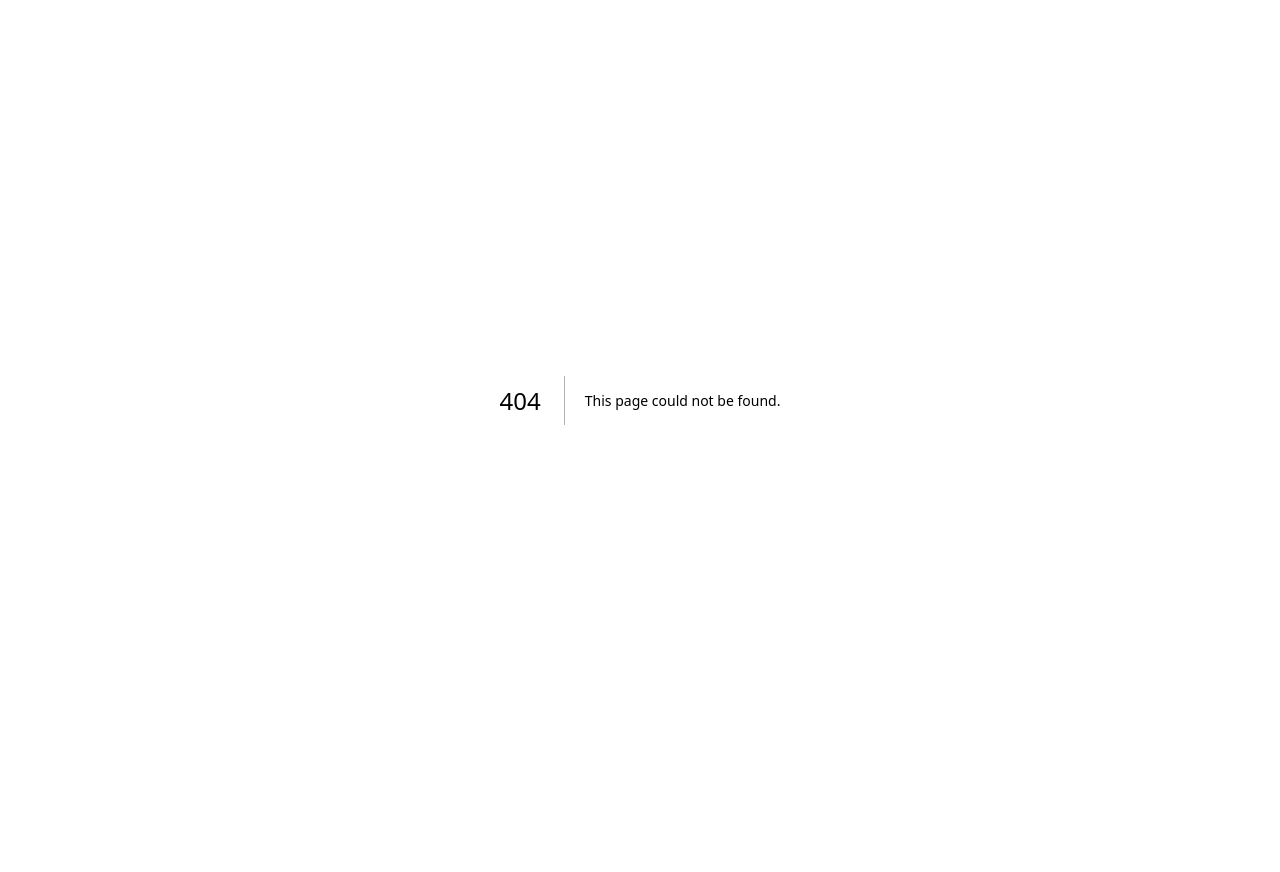
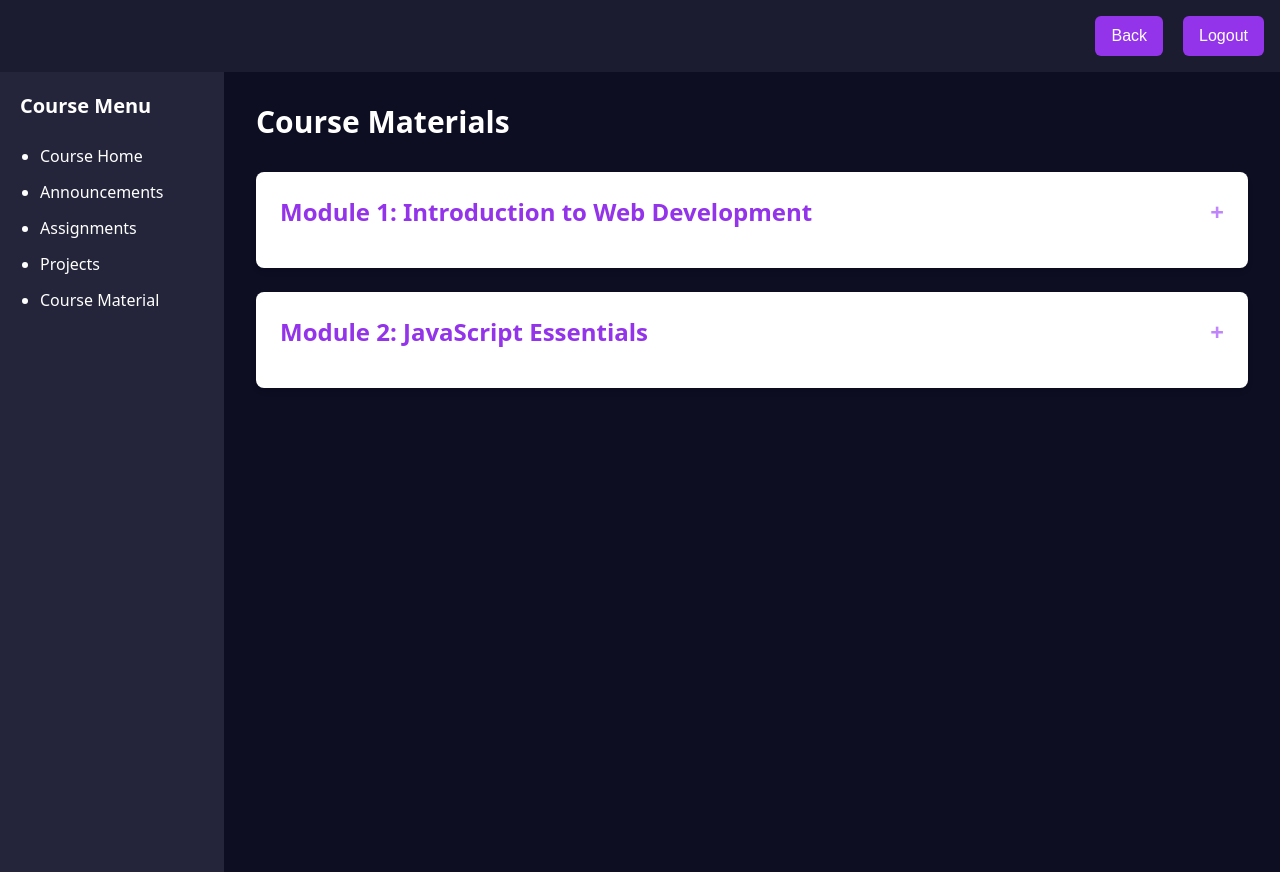
Before and after one commit to theAnuragMishra/aura-tracker, a Next.js app: page /course_material in a window 1280 px wide. Before the commit this address had no page. Before the commit the page ends 800 px from the top, so only its background shows below. Built offline with nearby package versions, Linux system fonts and the light colour scheme.

Commit message:
add course_material page and change login signup page

```diff
--- a/app/course/page.tsx
+++ b/app/course/page.tsx
@@ -1,5 +1,6 @@
 "use client";
 import { FC } from "react";
+import Link from "next/link";
 import Header from "../components/Header2";
 
 interface Announcement {
@@ -85,6 +86,9 @@ const CoursePage: FC = () => {
             <li className="mb-2 pl-1">
               <a href="#projects">Projects</a>
             </li>
+            <li className="mb-2 pl-1">
+              <Link href="/course_material">Course Material</Link>
+            </li>
           </ul>
         </aside>
 
--- /dev/null
+++ b/app/course_material/page.tsx
@@ -0,0 +1,200 @@
+"use client";
+import { FC, useState } from "react";
+import Header from "../components/Header2";
+
+interface Resource {
+  id: number;
+  title: string;
+  type: "Lecture Note" | "Video" | "External Link";
+  link: string;
+}
+
+interface Chapter {
+  id: number;
+  title: string;
+  resources: Resource[];
+}
+
+interface Module {
+  id: number;
+  title: string;
+  chapters: Chapter[];
+}
+
+const modules: Module[] = [
+  {
+    id: 1,
+    title: "Module 1: Introduction to Web Development",
+    chapters: [
+      {
+        id: 1,
+        title: "Chapter 1: Basics of HTML",
+        resources: [
+          {
+            id: 1,
+            title: "Lecture Notes",
+            type: "Lecture Note",
+            link: "/notes/html-basics.pdf",
+          },
+          {
+            id: 2,
+            title: "Intro to HTML Video",
+            type: "Video",
+            link: "https://youtu.be/dQw4w9WgXcQ",
+          },
+        ],
+      },
+      {
+        id: 2,
+        title: "Chapter 2: Basics of CSS",
+        resources: [
+          {
+            id: 3,
+            title: "CSS Basics",
+            type: "Lecture Note",
+            link: "/notes/css-basics.pdf",
+          },
+        ],
+      },
+    ],
+  },
+  {
+    id: 2,
+    title: "Module 2: JavaScript Essentials",
+    chapters: [],
+  },
+];
+
+const CourseMaterial: FC = () => {
+  const [expandedModule, setExpandedModule] = useState<number | null>(null);
+  const [expandedChapter, setExpandedChapter] = useState<number | null>(null);
+
+  return (
+    <>
+      <Header />
+      <div className="flex min-h-screen bg-[#0d0e22] font-sans text-gray-200">
+        <aside className="w-56 bg-[#24253a] p-5 text-white">
+          <h2 className="text-xl font-semibold mb-6">Course Menu</h2>
+          <ul className="list-disc pl-5 space-y-3 text-base">
+            <li>
+              <a href="/course" className="hover:text-purple-400">
+                Course Home
+              </a>
+            </li>
+            <li>
+              <a href="#announcements" className="hover:text-purple-400">
+                Announcements
+              </a>
+            </li>
+            <li>
+              <a href="#assignments" className="hover:text-purple-400">
+                Assignments
+              </a>
+            </li>
+            <li>
+              <a href="#projects" className="hover:text-purple-400">
+                Projects
+              </a>
+            </li>
+            <li>
+              <a href="/course_material" className="hover:text-purple-400">
+                Course Material
+              </a>
+            </li>
+          </ul>
+        </aside>
+
+        <main className="flex-1 p-8 overflow-y-auto">
+          <h1 className="text-3xl font-bold text-white mb-8">
+            Course Materials
+          </h1>
+
+          {modules.length === 0 ? (
+            <p className="text-center text-gray-500">
+              No material available for this course.
+            </p>
+          ) : (
+            modules.map((module) => (
+              <div
+                key={module.id}
+                className="bg-white p-6 rounded-lg shadow-md mb-6"
+              >
+                <h2
+                  className="text-2xl font-semibold text-purple-600 mb-4 cursor-pointer"
+                  onClick={() =>
+                    setExpandedModule(
+                      expandedModule === module.id ? null : module.id
+                    )
+                  }
+                >
+                  {module.title}
+                  <span className="float-right text-purple-400">
+                    {expandedModule === module.id ? "−" : "+"}
+                  </span>
+                </h2>
+
+                {expandedModule === module.id && (
+                  <div className="pl-4">
+                    {module.chapters.length === 0 ? (
+                      <p className="text-gray-400 italic">
+                        No chapters available in this module.
+                      </p>
+                    ) : (
+                      module.chapters.map((chapter) => (
+                        <div
+                          key={chapter.id}
+                          className="bg-gray-50 p-4 rounded-md shadow-sm mb-3 border border-gray-200"
+                        >
+                          <h3
+                            className="text-lg font-medium text-gray-700 mb-2 cursor-pointer"
+                            onClick={() =>
+                              setExpandedChapter(
+                                expandedChapter === chapter.id
+                                  ? null
+                                  : chapter.id
+                              )
+                            }
+                          >
+                            {chapter.title}
+                            <span className="float-right text-purple-400">
+                              {expandedChapter === chapter.id ? "−" : "+"}
+                            </span>
+                          </h3>
+
+                          {expandedChapter === chapter.id && (
+                            <ul className="space-y-2 pl-4">
+                              {chapter.resources.length === 0 ? (
+                                <p className="text-gray-400 italic">
+                                  No resources available in this chapter.
+                                </p>
+                              ) : (
+                                chapter.resources.map((resource) => (
+                                  <li key={resource.id} className="text-base">
+                                    <a
+                                      href={resource.link}
+                                      target="_blank"
+                                      rel="noopener noreferrer"
+                                      className="text-purple-500 hover:text-purple-700"
+                                    >
+                                      {resource.title} ({resource.type})
+                                    </a>
+                                  </li>
+                                ))
+                              )}
+                            </ul>
+                          )}
+                        </div>
+                      ))
+                    )}
+                  </div>
+                )}
+              </div>
+            ))
+          )}
+        </main>
+      </div>
+    </>
+  );
+};
+
+export default CourseMaterial;
--- a/app/login/page.tsx
+++ b/app/login/page.tsx
@@ -2,7 +2,7 @@ import React from "react";
 
 const Login: React.FC = () => {
   return (
-    <div className="flex min-h-screen items-center justify-center bg-gradient-to-r from-[#3B82F6] to-[#D946EF] text-white">
+    <div className="flex min-h-screen items-center justify-center bg-[url('./assests/back.jpg')] bg-cover text-white">
       <div className="w-full max-w-lg p-10 md:p-12 lg:p-10 space-y-10 rounded-lg shadow-lg bg-[#1b1c30]">
         <h2 className="text-3xl md:text-4xl font-bold text-center">Login</h2>
         <form className="space-y-8">
--- a/app/signup/page.tsx
+++ b/app/signup/page.tsx
@@ -2,7 +2,7 @@ import React from "react";
 
 const Signup: React.FC = () => {
   return (
-    <div className="flex min-h-screen items-center justify-center bg-gradient-to-r from-[#3B82F6] to-[#D946EF] text-white">
+    <div className="flex min-h-screen items-center justify-center bg-[url('./assests/back.jpg')] bg-cover text-white">
       <div className="w-full max-w-lg p-10 md:p-12 lg:p-10 space-y-10 rounded-lg shadow-lg bg-[#1b1c30]">
         <h2 className="text-3xl md:text-4xl font-bold text-center">Sign Up</h2>
         <form className="space-y-8">
```
Also changed, not shown: app/assests/back.jpg (added).
